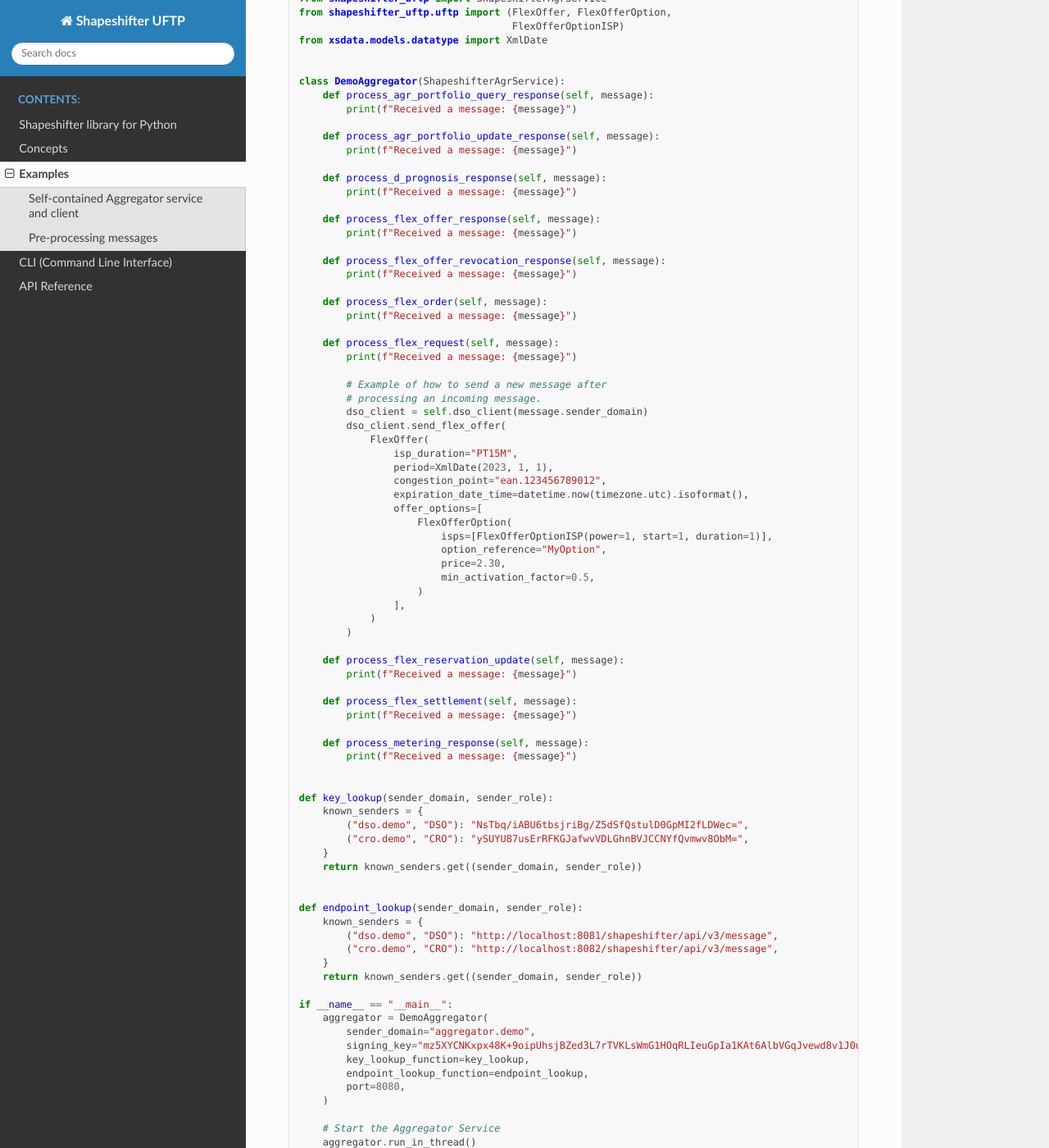
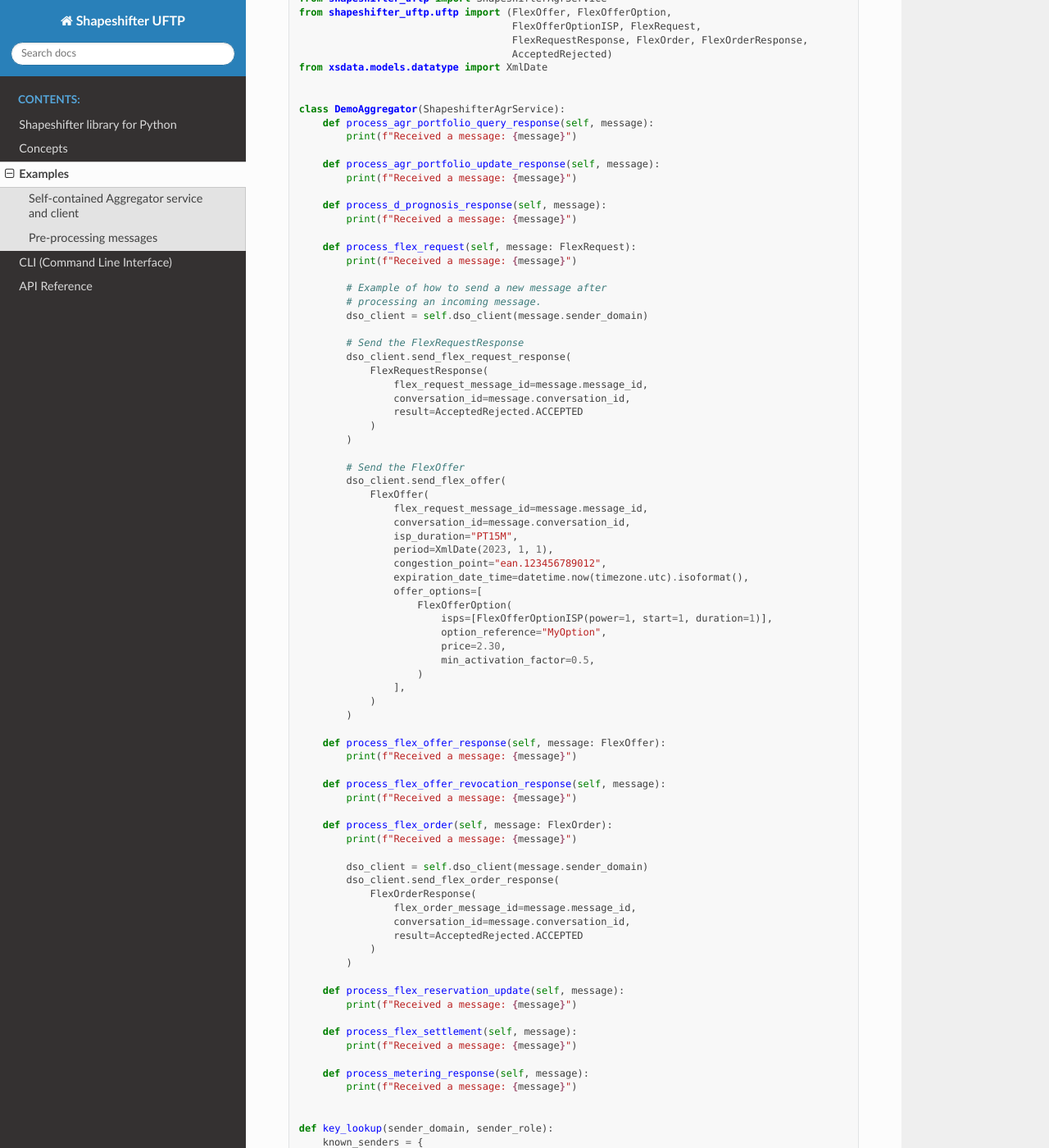
Before and after one commit to shapeshifter/shapeshifter-library-python, a Sphinx documentation site: the page built from docs/source/examples/index.rst, in a window 1280 px wide and 1400 px high, scrolled down 272 px. Shown: the whole window at 82% size. Built offline with Sphinx 7.4.7 and the Read the Docs theme 3.1.0, drawn with Linux system fonts in a browser that asks for light colours.

Commit message:
Update example documentation

```diff
--- a/docs/source/examples/index.rst
+++ b/docs/source/examples/index.rst
@@ -11,7 +11,9 @@ Self-contained Aggregator service and client
 
     from shapeshifter_uftp import ShapeshifterAgrService
     from shapeshifter_uftp.uftp import (FlexOffer, FlexOfferOption,
-                                        FlexOfferOptionISP)
+                                        FlexOfferOptionISP, FlexRequest,
+                                        FlexRequestResponse, FlexOrder, FlexOrderResponse,
+                                        AcceptedRejected)
     from xsdata.models.datatype import XmlDate
 
 
@@ -25,23 +27,27 @@ Self-contained Aggregator service and client
         def process_d_prognosis_response(self, message):
             print(f"Received a message: {message}")
 
-        def process_flex_offer_response(self, message):
-            print(f"Received a message: {message}")
-
-        def process_flex_offer_revocation_response(self, message):
-            print(f"Received a message: {message}")
-
-        def process_flex_order(self, message):
-            print(f"Received a message: {message}")
-
-        def process_flex_request(self, message):
+        def process_flex_request(self, message: FlexRequest):
             print(f"Received a message: {message}")
 
             # Example of how to send a new message after
             # processing an incoming message.
             dso_client = self.dso_client(message.sender_domain)
+
+            # Send the FlexRequestResponse
+            dso_client.send_flex_request_response(
+                FlexRequestResponse(
+                    flex_request_message_id=message.message_id,
+                    conversation_id=message.conversation_id,
+                    result=AcceptedRejected.ACCEPTED
+                )
+            )
+
+            # Send the FlexOffer
             dso_client.send_flex_offer(
                 FlexOffer(
+                    flex_request_message_id=message.message_id,
+                    conversation_id=message.conversation_id,
                     isp_duration="PT15M",
                     period=XmlDate(2023, 1, 1),
                     congestion_point="ean.123456789012",
@@ -54,6 +60,24 @@ Self-contained Aggregator service and client
                             min_activation_factor=0.5,
                         )
                     ],
+                )
+            )
+
+        def process_flex_offer_response(self, message: FlexOffer):
+            print(f"Received a message: {message}")
+
+        def process_flex_offer_revocation_response(self, message):
+            print(f"Received a message: {message}")
+
+        def process_flex_order(self, message: FlexOrder):
+            print(f"Received a message: {message}")
+
+            dso_client = self.dso_client(message.sender_domain)
+            dso_client.send_flex_order_response(
+                FlexOrderResponse(
+                    flex_order_message_id=message.message_id,
+                    conversation_id=message.conversation_id,
+                    result=AcceptedRejected.ACCEPTED
                 )
             )
 
```
